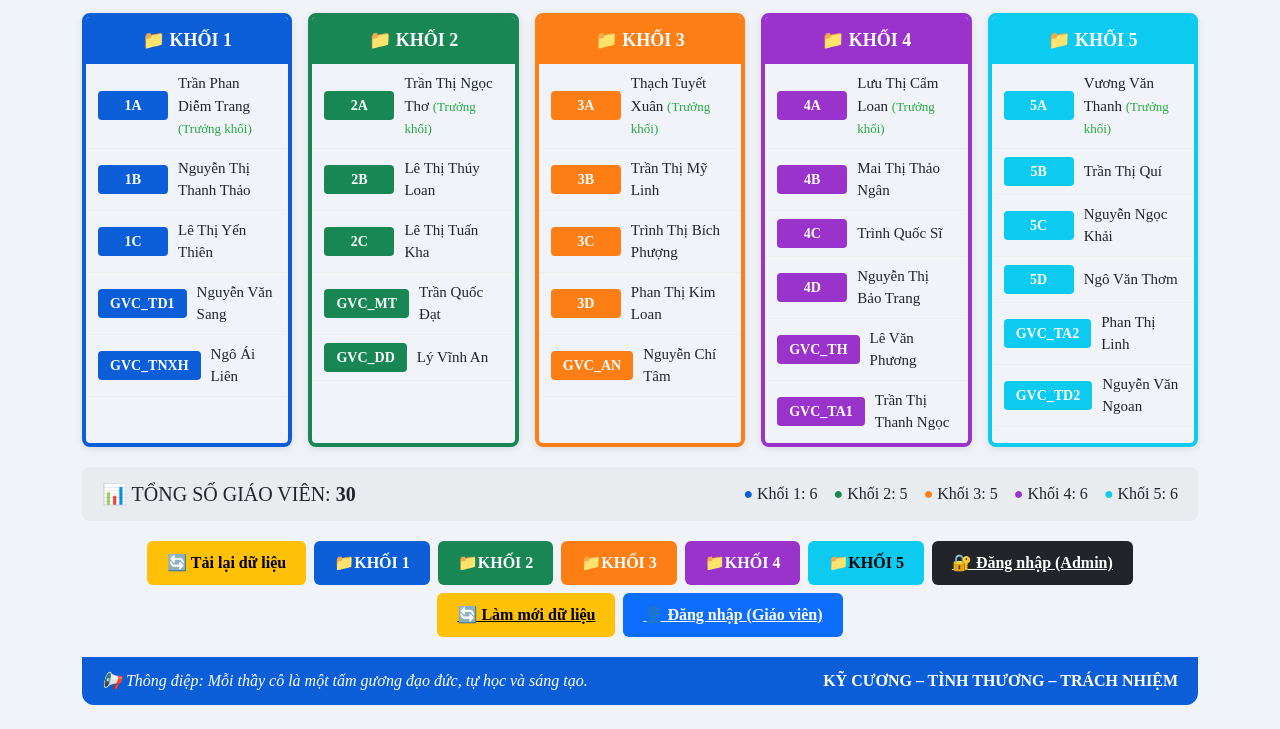
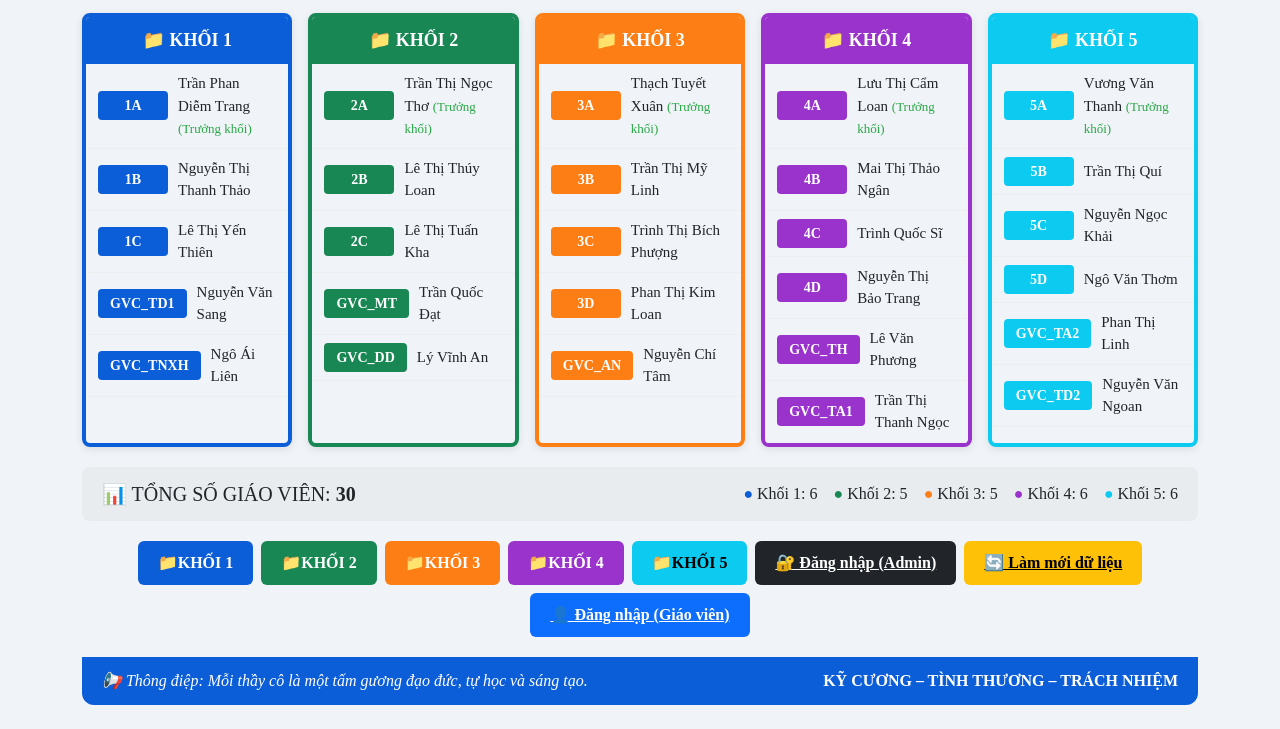
Before and after one commit to tieuhoclacquoi/tieuhoclacquoi, a website: page public/index.html in a window 1280 px wide. Shown: the part 131-860 px from the top of the page. Drawn offline with nearby package versions, Linux system fonts and the light colour scheme.

Commit message:
Update index.html

```diff
--- a/public/index.html
+++ b/public/index.html
@@ -287,7 +287,6 @@
 
     <!-- NÚT CHỨC NĂNG -->
     <div class="d-flex flex-wrap gap-2 justify-content-center">
-      <button class="btn btn-warning btn-custom">🔄 Tải lại dữ liệu</button>
       <button class="btn btn-primary btn-custom" style="background-color: var(--khoi1);">📁KHỐI 1</button>
       <button class="btn btn-success btn-custom" style="background-color: var(--khoi2);">📁KHỐI 2</button>
       <button class="btn btn-custom" style="background-color: var(--khoi3); color:white;">📁KHỐI 3</button>
```
